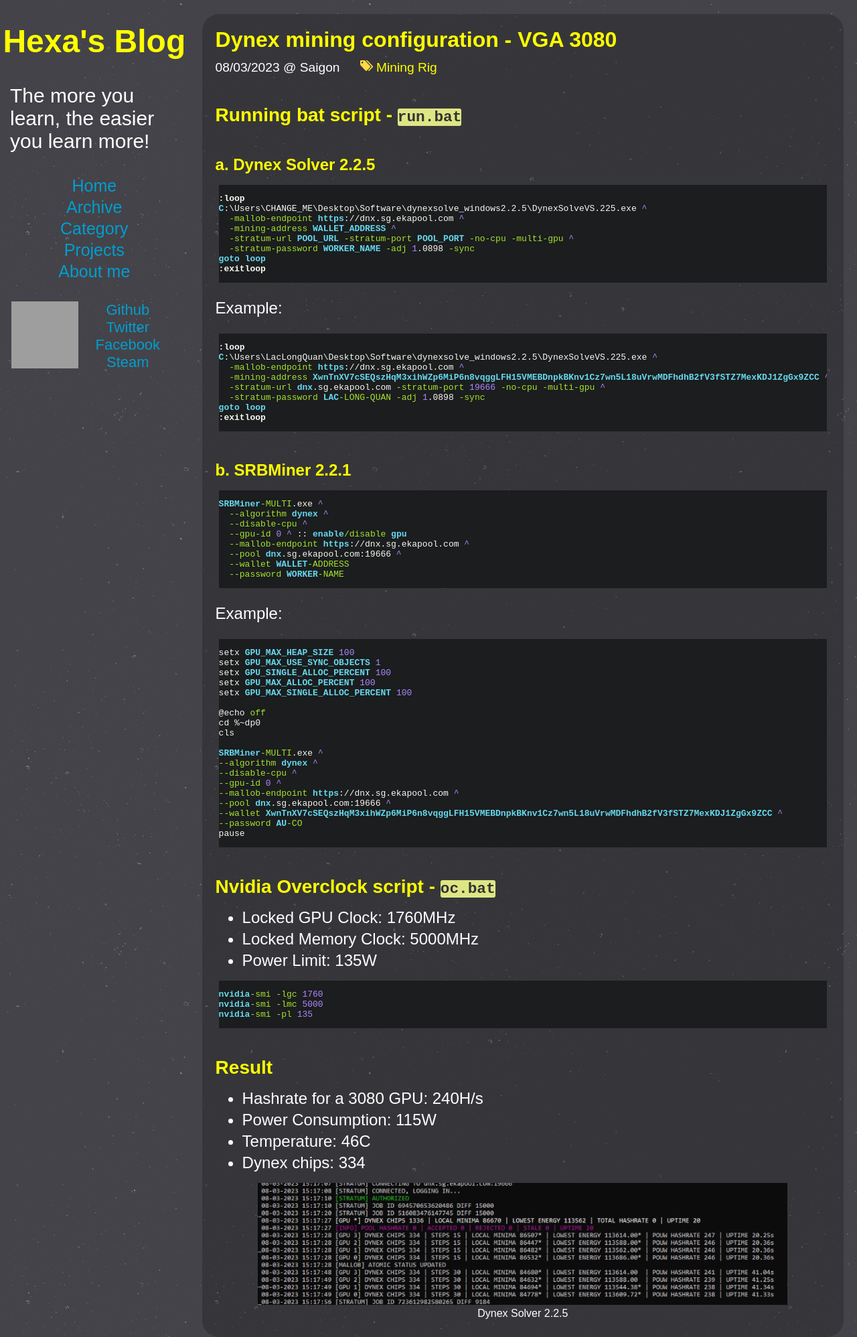
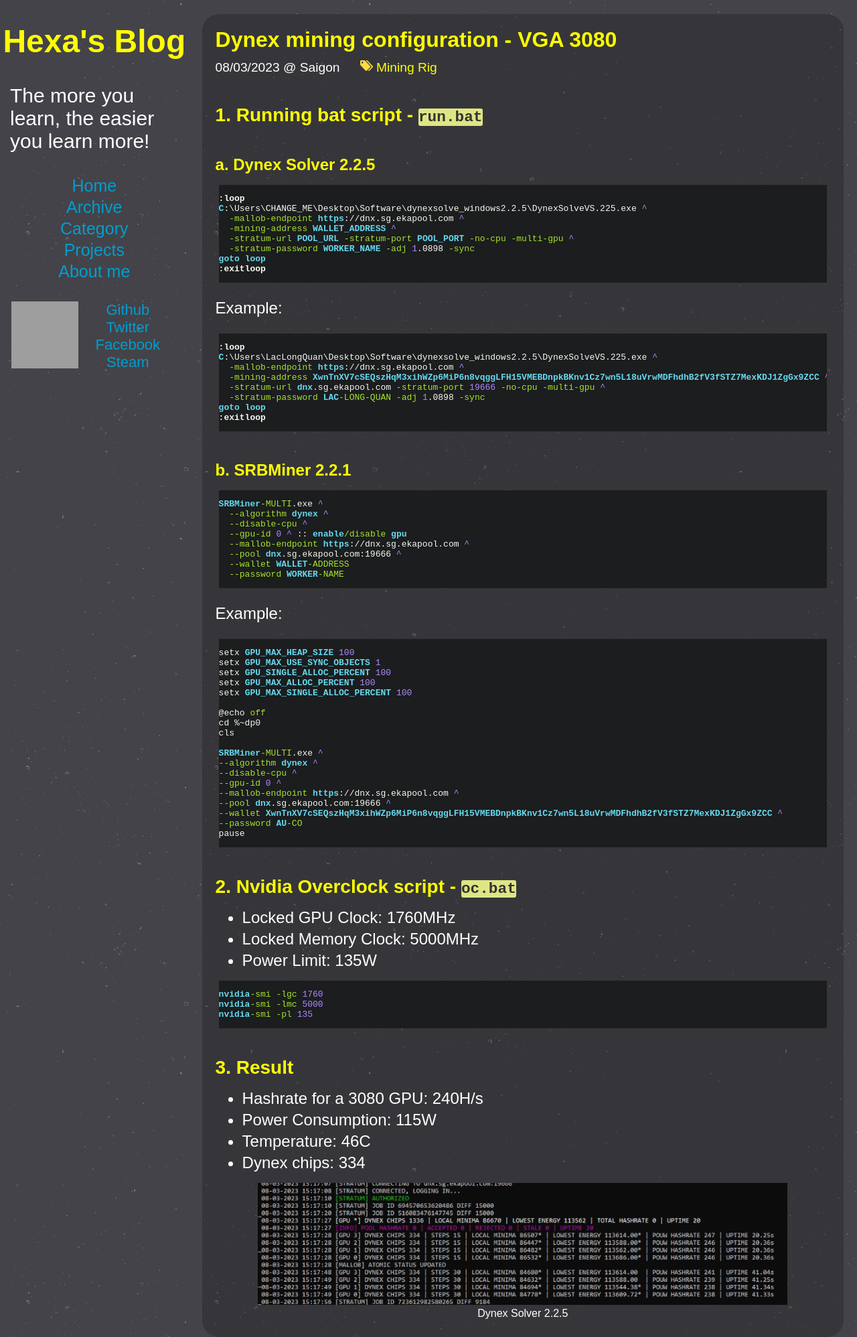
Before and after one commit to nguyenvinhlinh/nguyenvinhlinh.github.io, a Jekyll site: the page built from _posts/2023-03-08-Dynex-mining-configuration---VGA-3080.md, in a window 1280 px wide. Shown: the whole page at 67% size. Built offline with Jekyll 4.4.1, drawn with Linux system fonts in a browser that asks for light colours; comment, search, counter and statistics services are not loaded; grey boxes are pictures that could not be loaded.

Commit message:
update header

```diff
--- a/_posts/2023-03-08-Dynex-mining-configuration---VGA-3080.md
+++ b/_posts/2023-03-08-Dynex-mining-configuration---VGA-3080.md
@@ -14,7 +14,7 @@
 comments: true
 ---
 
-## Running bat script - `run.bat`
+## 1. Running bat script - `run.bat`
 ### a. Dynex Solver 2.2.5
 {% highlight bat %}
 :loop
@@ -74,7 +74,7 @@
 pause
 {% endhighlight %}
 
-## Nvidia Overclock script - `oc.bat`
+## 2. Nvidia Overclock script - `oc.bat`
 - Locked GPU Clock: 1760MHz
 - Locked Memory Clock: 5000MHz
 - Power Limit: 135W
@@ -86,7 +86,7 @@
 {% endhighlight %}
 
 
-## Result
+## 3. Result
 - Hashrate for a 3080 GPU: 240H/s
 - Power Consumption: 115W
 - Temperature: 46C
```
